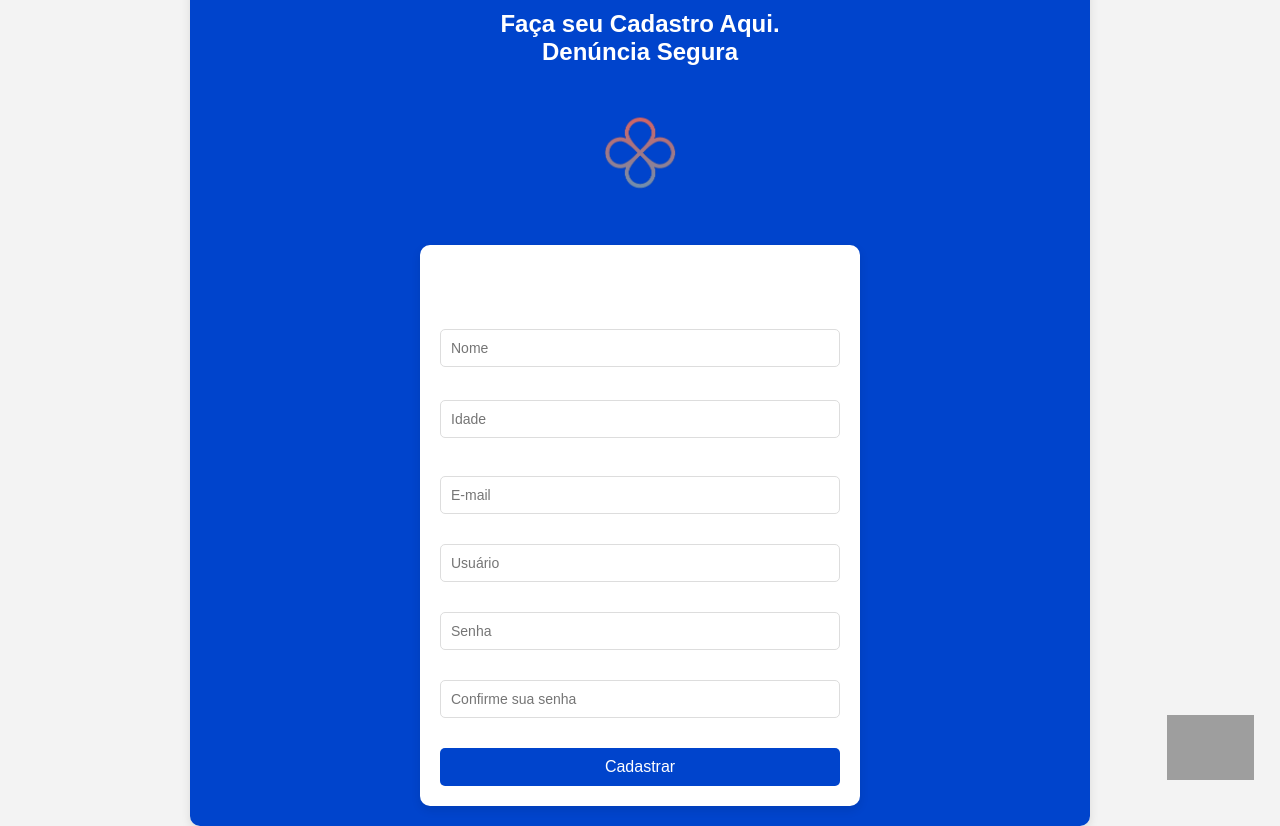
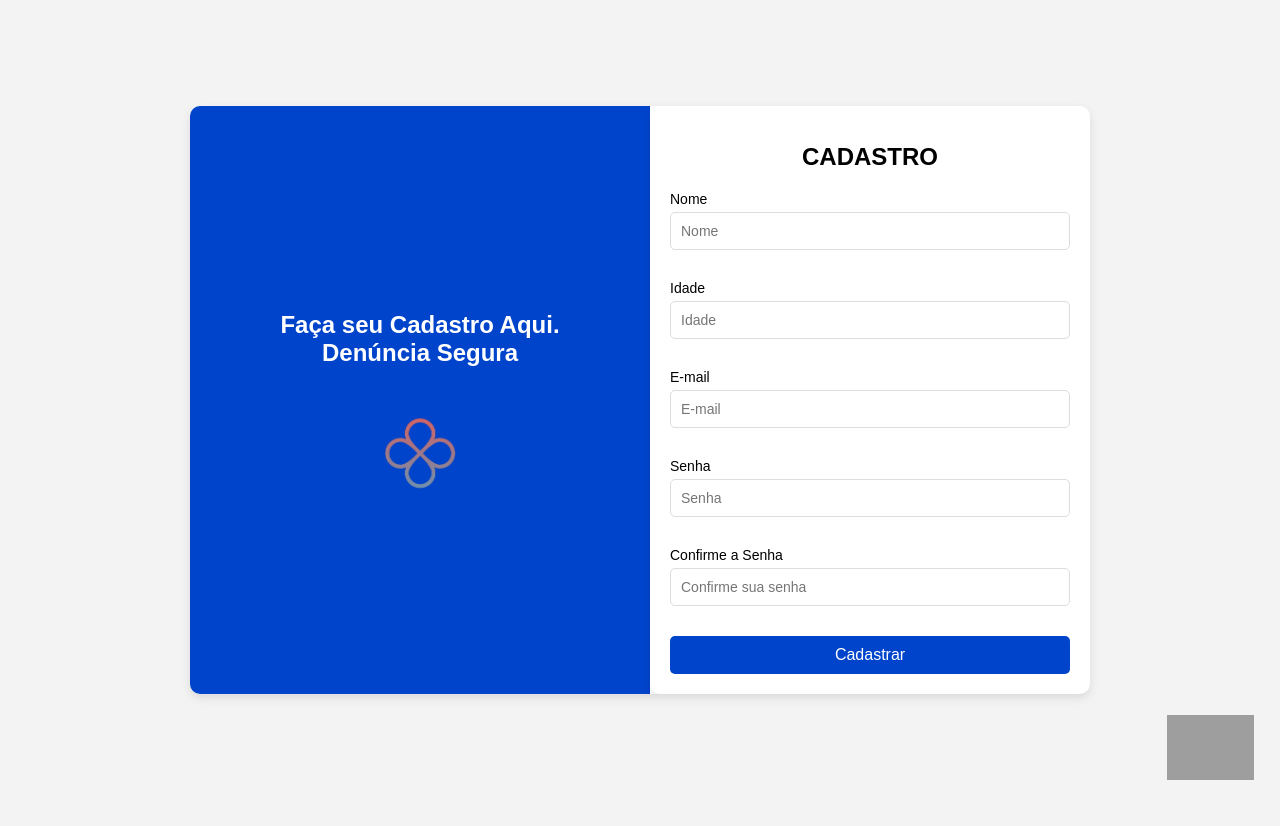
Before and after one commit to dicolab9/denuncia, a website: page front/Cadastro.html in a window 1280 px wide. After the commit the page ends 800 px from the top, so only its background shows below. Drawn offline with Linux system fonts and the light colour scheme; grey boxes are pictures that could not be loaded.

Commit message:
Fix cadastro

```diff
--- a/front/Cadastro.html
+++ b/front/Cadastro.html
@@ -11,44 +11,42 @@
 <body>
     <div id="emergencyButtonContainer">
         <button id="emergencyButton" onclick="handleEmergency()"></button>
-      </div>
+    </div>
     <div class="main-login">
         <div class="left-login">
             <h1>Faça seu Cadastro Aqui.<br>Denúncia Segura</h1>
-           <a href="index.html"> <img src="imagens/iconelogin.png" class="left-loginimg"> </a>
-        </form>
-        <div class="righ-login"></div>
-
-    <form class="card-login" id="cadastroForm">
-
+            <a href="index.html">
+                <img src="imagens/iconelogin.png" class="left-loginimg">
+            </a>
+        </div>
+        <div class="right-login"></div>
+        <form class="card-login" id="cadastroForm">
             <h1>CADASTRO</h1>
             <div class="textfield">
-            <input type="text" id="name" placeholder="Nome" required><br><br>
-            <input type="number" id="age" placeholder="Idade" required><br><br>
-
-                <label for="e-mail"></label>
-                <input type="email" id="email" placeholder="E-mail">
+                <label for="name">Nome</label>
+                <input type="text" id="name" placeholder="Nome" required>
             </div>
             <div class="textfield">
-                <label for="usuario"></label>
-                <input type="text" id="usuario" placeholder="Usuário">
+                <label for="age">Idade</label>
+                <input type="number" id="age" placeholder="Idade" required>
             </div>
             <div class="textfield">
-                <label for="Senha"></label>
-                <input type="password" id="senha" placeholder="Senha">
+                <label for="email">E-mail</label>
+                <input type="email" id="email" placeholder="E-mail" required>
             </div>
             <div class="textfield">
-                <label for="Senha"></label>
-                <input type="password" id="confirmaSenha" placeholder="Confirme sua senha">
-            </div class="clipe">
-            <button onclick="cadastrarUsuario()" class="btn-login">Cadastrar</button>
-        </div>
+                <label for="senha">Senha</label>
+                <input type="password" id="senha" placeholder="Senha" required>
+            </div>
+            <div class="textfield">
+                <label for="confirmaSenha">Confirme a Senha</label>
+                <input type="password" id="confirmaSenha" placeholder="Confirme sua senha" required>
+            </div>
+            <button type="submit" class="btn-login">Cadastrar</button>
+        </form>
     </div>
 
-
     <script src="js/funcEmerButton.js"></script>
-    <script src="js/scriptcadastro.js"></script>
-
     <script>
         document.getElementById('cadastroForm').addEventListener('submit', async function(e) {
             e.preventDefault();
@@ -65,7 +63,7 @@
             }
 
             try {
-                const res = await fetch('http://localhost:3000/usuarios/register', {
+                const res = await fetch('/usuarios/register', {
                     method: 'POST',
                     headers: { 'Content-Type': 'application/json' },
                     body: JSON.stringify({ nome, email, senha, idade })
@@ -84,7 +82,5 @@
             }
         });
     </script>
-
-    </body>
-
+</body>
 </html>
```
